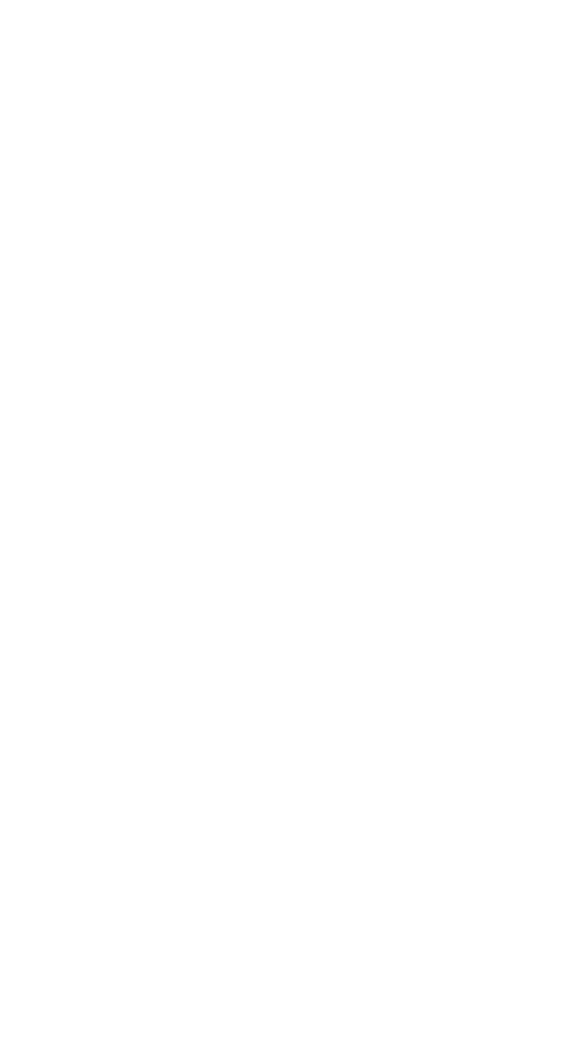
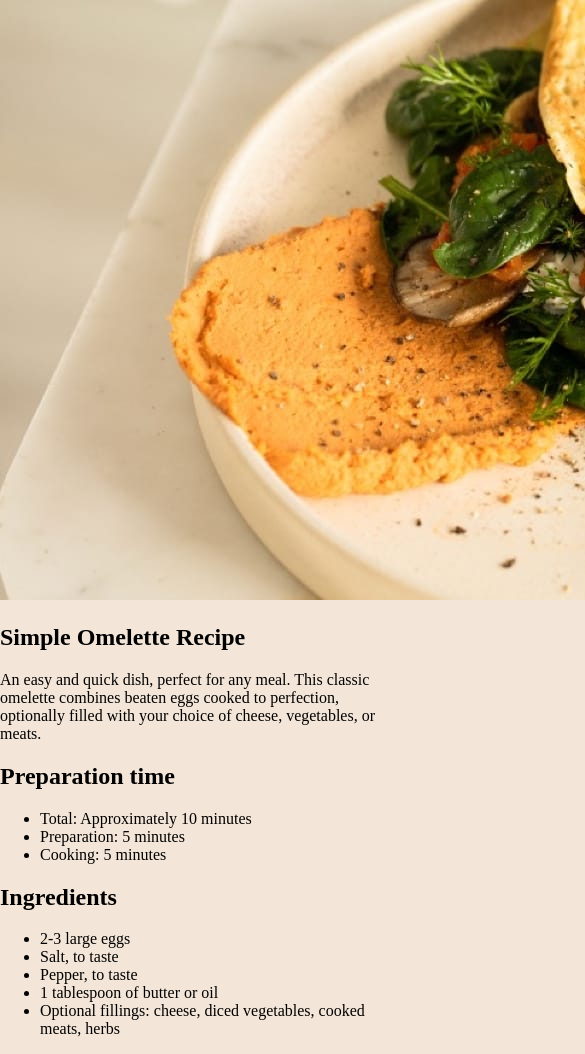
Before and after one commit to EmicJoykiller/Recipe-Page, a plain HTML site: page index.html in a window 390 px wide. Shown: the top 1054 px of the page, 585 px wide, since content can reach past the window. Before the commit the page ends 844 px from the top, so only its background shows below. Drawn offline with Linux system fonts and the light colour scheme.

Commit message:
implementing the responsive layout

```diff
--- a/index.html
+++ b/index.html
@@ -1,14 +1,56 @@
 <!DOCTYPE html>
 <html lang="en">
-<head>
-  <meta charset="UTF-8">
-  <meta name="viewport" content="width=device-width, initial-scale=1.0"> <!-- displays site properly based on user's device -->
+  <head>
+    <meta charset="UTF-8" />
+    <meta name="viewport" content="width=device-width, initial-scale=1.0" />
+    <!-- displays site properly based on user's device -->
 
-  <link rel="icon" type="image/png" sizes="32x32" href="./assets/images/favicon-32x32.png">
-  <link rel="stylesheet" href="styles.css">
-  <title>Recipe page</title>
-</head>
-<body>
+    <link
+      rel="icon"
+      type="image/png"
+      sizes="32x32"
+      href="./assets/images/favicon-32x32.png"
+    />
+    <link rel="stylesheet" href="styles.css" />
+    <title>Recipe page</title>
+  </head>
+  <body>
+    <main class="site-wraper">
+      <article class="card">
+        <header>
+          <img
+            src="assets/images/image-omelette.jpeg"
+            alt="Omelette Image"
+            class="recipe-image"
+          />
+          <h1>Simple Omelette Recipe</h1>
+          <p class="description">
+            An easy and quick dish, perfect for any meal. This classic omelette
+            combines beaten eggs cooked to perfection, optionally filled with
+            your choice of cheese, vegetables, or meats.
+          </p>
+        </header>
 
-</body>
+        <section class="prep-time">
+          <h2>Preparation time</h2>
+          <ul>
+            <li>Total: Approximately 10 minutes</li>
+            <li>Preparation: 5 minutes</li>
+            <li>Cooking: 5 minutes</li>
+          </ul>
+        </section>
+
+        <section class="ingredients">
+          <h2>Ingredients</h2>
+          <ul>
+              <li>2-3 large eggs</li>
+              <li>Salt, to taste</li>
+              <li>Pepper, to taste</li>
+              <li>1 tablespoon of butter or oil</li>
+              <li>Optional fillings: cheese, diced vegetables, cooked meats, herbs</li>
+          </ul>
+      </section>
+      </article>
+    </main>
+  </body>
 </html>
--- a/styles.css
+++ b/styles.css
@@ -0,0 +1,21 @@
+:root{
+    --White: hsl(0, 0%, 100%);
+    --Stone-100: hsl(30, 54%, 90%);
+    --Stone-150: hsl(30, 18%, 87%);
+    --Stone-600: hsl(30, 10%, 34%);
+    --Stone-900: hsl(24, 5%, 18%);
+    --Brown-800: hsl(14, 45%, 36%);
+    --Rose-800: hsl(332, 51%, 32%);
+    --Rose-50: hsl(330, 100%, 98%);
+}
+
+*{
+    box-sizing: border-box;
+}
+
+body,html{
+    margin: 0;
+    padding: 0;
+    min-height: 100vh;
+    background-color: var(--Stone-100);
+}
```
